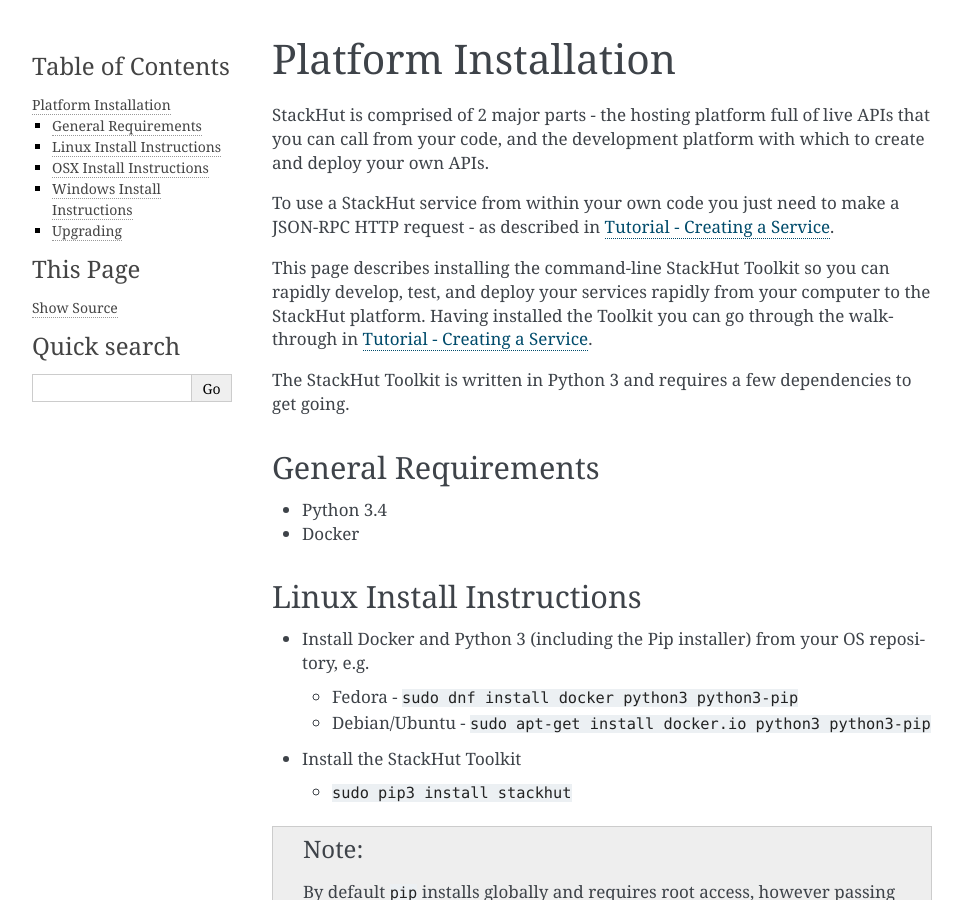
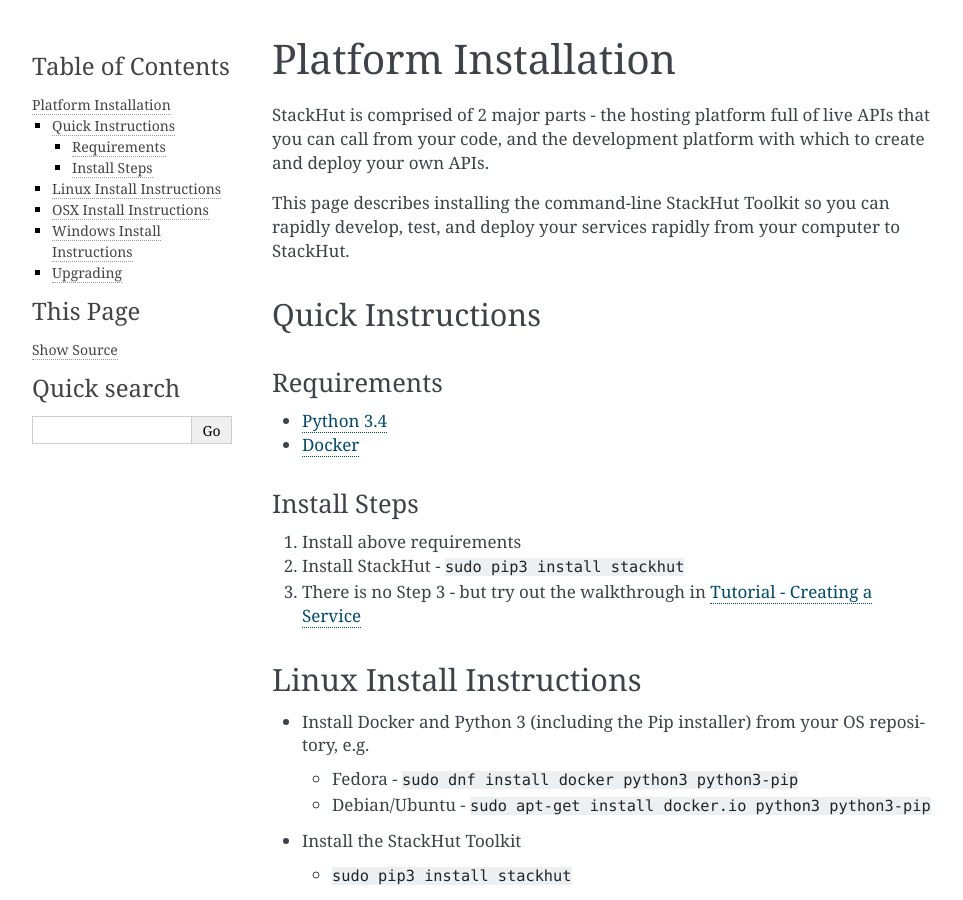
Before and after one commit to nstack/stackhut, a Sphinx documentation site: the page built from docs/getting_started/installation.rst, in a window 1280 px wide and 900 px high. Shown: the whole window, without its empty margins (148-1111 px from the left). Built offline with Sphinx 7.4.7, drawn with Linux system fonts in a browser that asks for light colours; pages that are not in the unit, such as notebooks, are missing from menus.

```diff
--- a/docs/getting_started/installation.rst
+++ b/docs/getting_started/installation.rst
@@ -5,18 +5,28 @@ Platform Installation
 
 StackHut is comprised of 2 major parts - the hosting platform full of live APIs that you can call from your code, and the development platform with which to create and deploy your own APIs.
 
-To use a StackHut service from within your own code you just need to make a JSON-RPC HTTP request - as described in :ref:`tutorial_create`.
+This page describes installing the command-line StackHut Toolkit so you can rapidly develop, test, and deploy your services rapidly from your computer to StackHut.
 
-This page describes installing the command-line StackHut Toolkit so you can rapidly develop, test, and deploy your services rapidly from your computer to the StackHut platform.
-Having installed the Toolkit you can go through the walk-through in :ref:`tutorial_create`.
+Quick Instructions
+------------------
 
-The StackHut Toolkit is written in Python 3 and requires a few dependencies to get going.
+Requirements
+^^^^^^^^^^^^
 
-General Requirements
---------------------
+* `Python 3.4 <http://www.python.org>`_
+* `Docker <http://www.docker.com>`_
 
-* Python 3.4
-* Docker
+Install Steps
+^^^^^^^^^^^^^
+
+#. Install above requirements
+#. Install StackHut - ``sudo pip3 install stackhut``
+#. There is no Step 3 - but try out the walkthrough in :ref:`tutorial_create`
+
+.. Having installed the Toolkit you can go through the walk-through in :ref:`tutorial_create`.
+
+.. The StackHut Toolkit is written in Python 3 and requires a few dependencies to get going.
+
 
 Linux Install Instructions
 --------------------------
--- a/docs/misc/index.rst
+++ b/docs/misc/index.rst
@@ -6,4 +6,5 @@ Miscellaneous
 
 .. toctree::
 
-   faq
+   credits
+   .. faq
--- a/docs/usage/usage_your_code.rst
+++ b/docs/usage/usage_your_code.rst
@@ -3,12 +3,15 @@
 Using a Service
 ===============
 
-Please read the tutorial for basic information on how to access a service via JSON-RPC.
+Please read :ref:`tutorial_use` for basic information on how to access a service via JSON-RPC.
 
 Access a service directly
 -------------------------
 
 **TODO**
+
+See :ref:`tutorial_use` for basic info.
+
 
 .. Login into StackHut
 .. -------------------
```
Also changed, not shown: docs/misc/faq.rst (+39 -1 lines), docs/usage/usage_hosting.rst (+8 -0 lines), docs/usage/usage_project.rst (+130 -3 lines).
